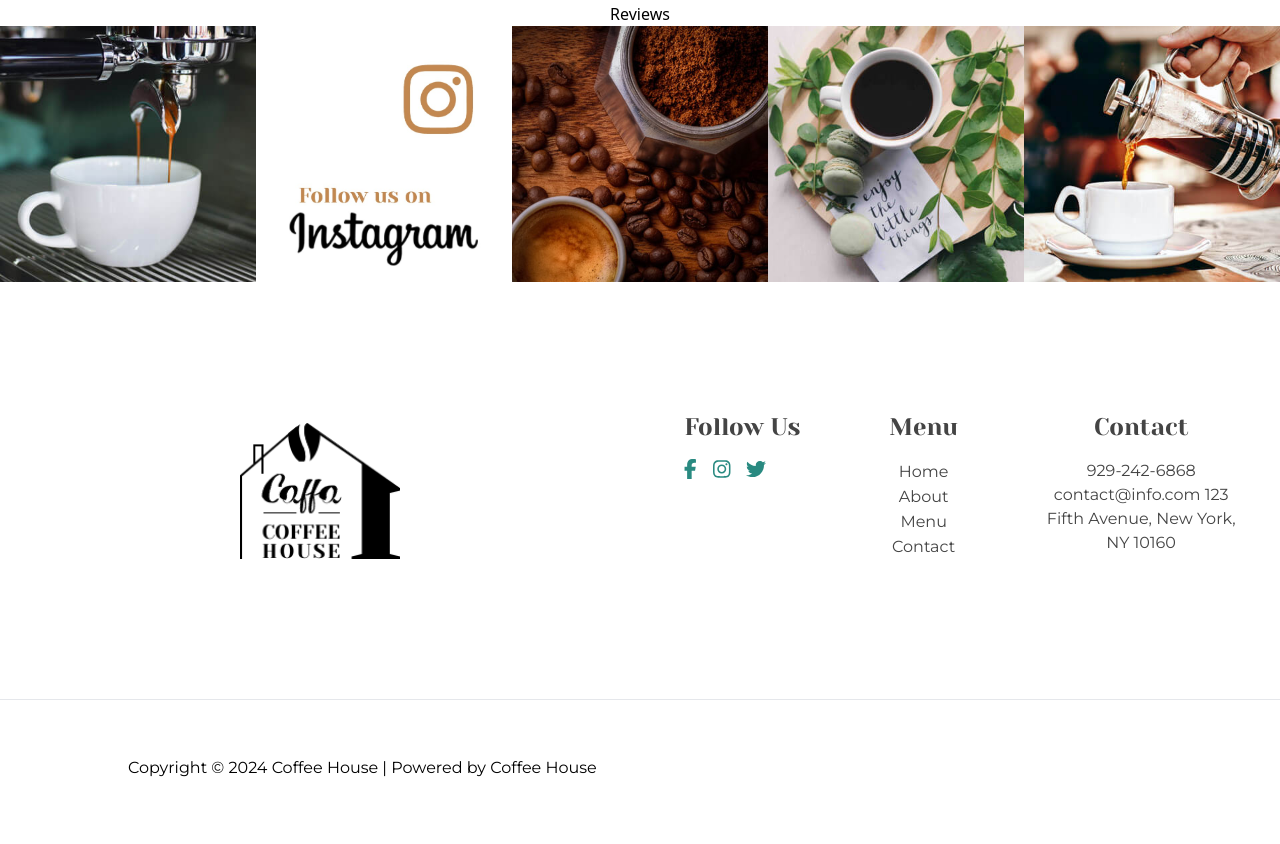
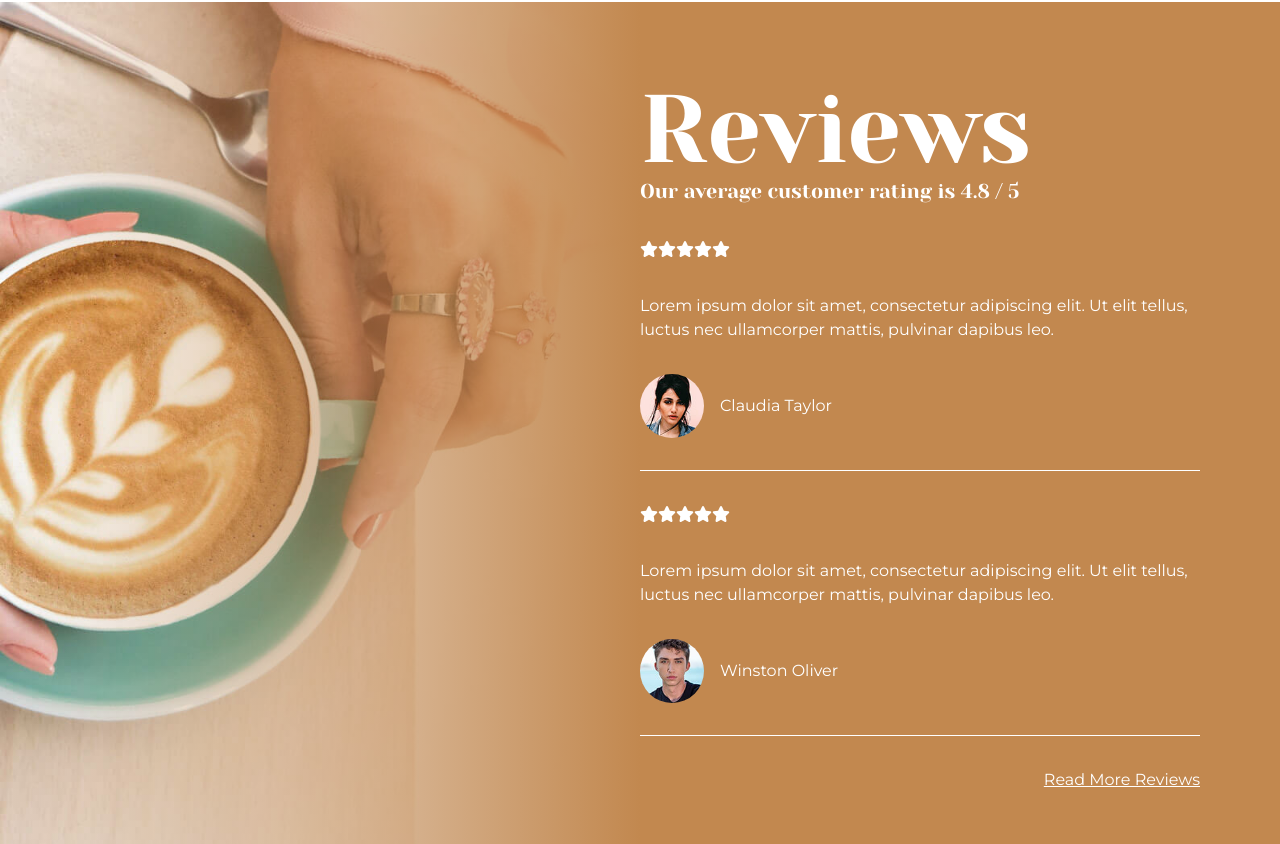
Before and after one commit to ib-ahmedd/coffee_store, a Next.js app: page / in a window 1280 px wide. Shown: the part 2416-3260 px from the top of the page. Built offline with nearby package versions, Linux system fonts and the light colour scheme; a web font is replaced by a local one.

Commit message:
complete reviews section and change root font family

```diff
--- a/app/components/About.tsx
+++ b/app/components/About.tsx
@@ -12,7 +12,7 @@ function About() {
           Tempor incididunt ut labore et dolore magna aliqua. Ut enim ad minim
           veniam, quis nostrud
         </h3>
-        <p className="text-monteserat z-10 my-4 text-semi-black">
+        <p className="z-10 my-4 text-semi-black">
           Tempor incididunt ut labore et dolore magna aliqua. Ut enim ad minim
           veniam, quis nostrud exercitation ullamco laboris nisi ut aliquip ex
           ea commodo consequat. Duis aute irure dolor in reprehenderit in
--- a/app/components/Intro.tsx
+++ b/app/components/Intro.tsx
@@ -11,7 +11,7 @@ function Intro() {
           Come enjoy the lorem ipsum dolor sit amet, consectetur
           <br className="hidden md:block" /> adipisicing elit, sed do eiusmod
         </p>
-        <button className="w-40 bg-orange hover:bg-[#0274be] transition-all duration-200 text-white py-4 shadow-md font-monteserat">
+        <button className="w-40 bg-orange hover:bg-[#0274be] transition-all duration-200 text-white py-4 shadow-md">
           Book A Table
         </button>
       </div>
--- /dev/null
+++ b/app/components/ReviewCard.tsx
@@ -0,0 +1,38 @@
+import { faStar } from "@fortawesome/free-solid-svg-icons";
+import { FontAwesomeIcon } from "@fortawesome/react-fontawesome";
+import { ReviewCardProps } from "@types";
+import Image from "next/image";
+import React from "react";
+
+function ReviewCard({ pic, user }: ReviewCardProps) {
+  return (
+    <article className="flex flex-col gap-8 pb-8 border-b border-white w-full">
+      <div>
+        <FontAwesomeIcon icon={faStar} />
+        <FontAwesomeIcon icon={faStar} />
+        <FontAwesomeIcon icon={faStar} />
+        <FontAwesomeIcon icon={faStar} />
+        <FontAwesomeIcon icon={faStar} />
+      </div>
+      <p>
+        Lorem ipsum dolor sit amet, consectetur adipiscing elit. Ut elit tellus,
+        luctus nec ullamcorper mattis, pulvinar dapibus leo.
+      </p>
+      <div>
+        <span className="flex items-center gap-4">
+          <div className="relative w-16 h-16">
+            <Image
+              src={pic}
+              alt={user}
+              fill
+              className="object-contain rounded-full"
+            />
+          </div>
+          <p>{user}</p>
+        </span>
+      </div>
+    </article>
+  );
+}
+
+export default ReviewCard;
--- a/app/components/Reviews.tsx
+++ b/app/components/Reviews.tsx
@@ -1,7 +1,29 @@
-import React from "react";
+import { reviewSectionArray } from "@constants";
+import ReviewCard from "./ReviewCard";
 
 function Reviews() {
-  return <div>Reviews</div>;
+  return (
+    <section className="w-full bg-home-reviews-bg bg-cover bg-no-repeat">
+      <div className="flex justify-end  bg-gradient-to-l from-orange via-orange to-transparent px-8 lg:px-20">
+        <div className=" flex flex-col gap-8 text-white py-20 w-4/5 md:w-2/3 lg:w-1/2 ">
+          <span>
+            <h2 className="font-yeseva text-4xl md:text-7xl lg:text-8xl">
+              Reviews
+            </h2>
+            <p className="font-yeseva text-lg md:text-xl">
+              Our average customer rating is 4.8 / 5
+            </p>
+          </span>
+          {reviewSectionArray.map((item) => (
+            <ReviewCard key={item.user} {...item} />
+          ))}
+          <a href="" className="underline self-end">
+            Read More Reviews
+          </a>
+        </div>
+      </div>
+    </section>
+  );
 }
 
 export default Reviews;
--- a/app/layout.tsx
+++ b/app/layout.tsx
@@ -10,7 +10,7 @@ export const metadata = {
 const RootLayout = ({ children }: RootLayoutProps) => {
   return (
     <html>
-      <body className="flex flex-col items-center">
+      <body className="flex flex-col items-center font-monteserat">
         <Navbar />
         {children}
         <Footer />
--- a/constants/index.ts
+++ b/constants/index.ts
@@ -1,5 +1,3 @@
-import { MenuCardProps } from "@types";
-
 export const navLinksArray = [
   { title: "Home", path: "/" },
   { title: "About", path: "/about" },
@@ -41,3 +39,8 @@ export const featuredMenuArray = [
   { picNo: "03", price: 3.75, title: "Cafe Latte" },
   { picNo: "04", price: 2.9, title: "Cappuccino" },
 ];
+
+export const reviewSectionArray = [
+  { pic: "/images/home/reviews/img-1.jpg", user: "Claudia Taylor" },
+  { pic: "/images/home/reviews/img-2.jpg", user: "Winston Oliver" },
+];
--- a/tailwind.config.ts
+++ b/tailwind.config.ts
@@ -33,6 +33,7 @@ module.exports = {
         "home-intro-bg": "url('/images/home/intro/bg-img.jpg')",
         "home-about-bg": "url('/images/home/sec2/cup.jpg')",
         "home-about-nuts": "url('/images/home/sec2/bg-img-nuts.png')",
+        "home-reviews-bg": "url('/images/home/reviews/bg-img.jpg')",
       },
       fontFamily: {
         monteserat: ['"Montserrat"', "sans-serif"],
--- a/types/index.ts
+++ b/types/index.ts
@@ -9,3 +9,8 @@ export interface MenuCardProps {
   price: number;
   title: string;
 }
+
+export interface ReviewCardProps {
+  pic: string;
+  user: string;
+}
```
Also changed, not shown: public/images/home/reviews/img-1.jpg (added), public/images/home/reviews/img-2.jpg (added).
